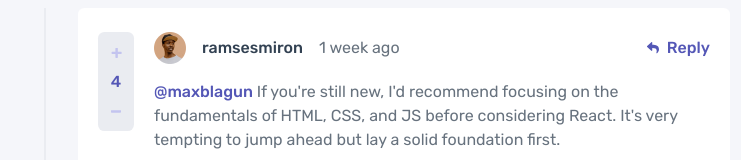
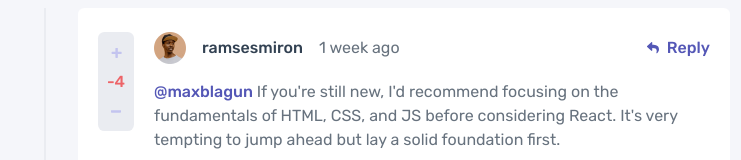
Before and after one commit to Esosek/interactive-comments, a Next.js app: page / in a window 1280 px wide. Shown: the part 440-600 px from the top of the page, without its empty margins (269-1010 px from the left). Built offline with nearby package versions, Linux system fonts and the light colour scheme.

Commit message:
Moved comment score to separate store

```diff
--- a/components/comments/CommentVotes.tsx
+++ b/components/comments/CommentVotes.tsx
@@ -1,19 +1,18 @@
-'use client'
-import { useCommentStore } from '@/stores/commentStore'
 import styles from './styles/CommentVotes.module.css'
+import { useScoreStore } from '@/stores/scoreStore'
 
 type CommentVotesProps = {
   commentId: string
 }
 
 export default function CommentVotes({ commentId }: CommentVotesProps) {
-  const incrementVote = useCommentStore((state) => state.upvoteComment)
-  const decrementVote = useCommentStore((state) => state.downvoteComment)
-  const score = useCommentStore((state) => state.computed.score(commentId))
+  const incrementVote = useScoreStore((state) => state.setScore)
+  const decrementVote = useScoreStore((state) => state.setScore)
+  const score = useScoreStore((state) => state.computed.commentScore(commentId))
   return (
     <div className={styles.card}>
       <button
-        onClick={() => incrementVote(commentId)}
+        onClick={() => incrementVote(commentId, true)}
         className={styles.control}
       >
         <svg width='11' height='11' xmlns='http://www.w3.org/2000/svg'>
@@ -24,7 +23,7 @@
         {score}
       </p>
       <button
-        onClick={() => decrementVote(commentId)}
+        onClick={() => decrementVote(commentId, false)}
         className={styles.control}
       >
         <svg
--- a/stores/commentStore.ts
+++ b/stores/commentStore.ts
@@ -10,13 +10,10 @@
   computed: {
     parentComments: () => UserComment[]
     replies: (parentId: string) => UserComment[]
-    score: (commentId: string) => number
   }
   addComment: (commentText: string, parentCommentId?: string) => void
   deleteComment: (commentId: string) => void
   editComment: (commentId: string, updatedText: string) => void
-  upvoteComment: (commentId: string) => void
-  downvoteComment: (commentId: string) => void
 }
 
 export const useCommentStore = create<CommentStoreType>()((set, get) => {
@@ -35,7 +32,6 @@
       parentId: commentParentId,
       content: commentText,
       createdAt: now,
-      score: 0,
       user: loggedUser!,
       replyingTo: replyingTo,
     }
@@ -60,8 +56,6 @@
       parentComments: () => get().comments.filter((c) => !c.parentId),
       replies: (parentId) =>
         get().comments.filter((c) => c.parentId === parentId),
-      score: (commentId) =>
-        get().comments.find((c) => c.id === commentId)?.score ?? 0,
     },
     addComment: (commentText, parentCommentId) => {
       const [replyToUsername, content] = splitReplyText(commentText)
@@ -96,19 +90,5 @@
         ),
       }))
     },
-    upvoteComment: (commentId) => {
-      set((state) => ({
-        comments: state.comments.map((c) =>
-          c.id === commentId ? { ...c, score: c.score + 1 } : c
-        ),
-      }))
-    },
-    downvoteComment: (commentId) => {
-      set((state) => ({
-        comments: state.comments.map((c) =>
-          c.id === commentId ? { ...c, score: c.score - 1 } : c
-        ),
-      }))
-    },
   }
 })
--- a/stores/scoreStore.ts
+++ b/stores/scoreStore.ts
@@ -14,13 +14,21 @@
   userScores: {
     [commentId: string]: boolean
   }
+  computed: {
+    commentScore: (commentId: string) => number
+  }
   setScore: (commentId: string, isPositive: boolean) => void
 }
 
-export const useScoreStore = create<ScoreStoreType>()((set) => {
+export const useScoreStore = create<ScoreStoreType>()((set, get) => {
   return {
     commentScores: mockScores,
     userScores: {},
+    computed: {
+      commentScore(commentId) {
+        return get().commentScores[commentId] ?? 0
+      },
+    },
     setScore(commentId, isPositive) {
       // TODO: Implement user score
       console.log('Voting ' + isPositive + ' for commentId ' + commentId)
--- a/types/userComment.ts
+++ b/types/userComment.ts
@@ -4,7 +4,6 @@
   id: string
   content: string
   createdAt: number
-  score: number // TODO: Extract score to it's own voteStore
   user: User
   parentId?: string
   replyingTo?: string
```
